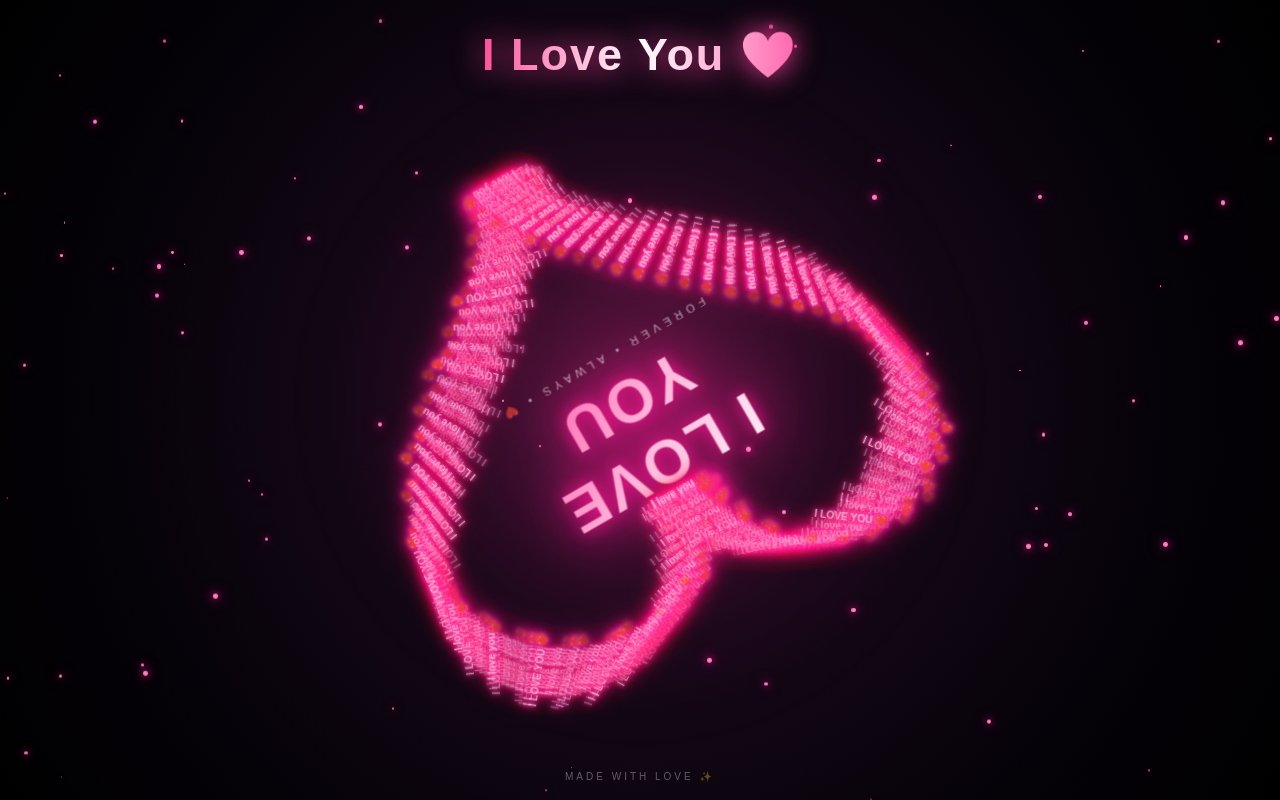
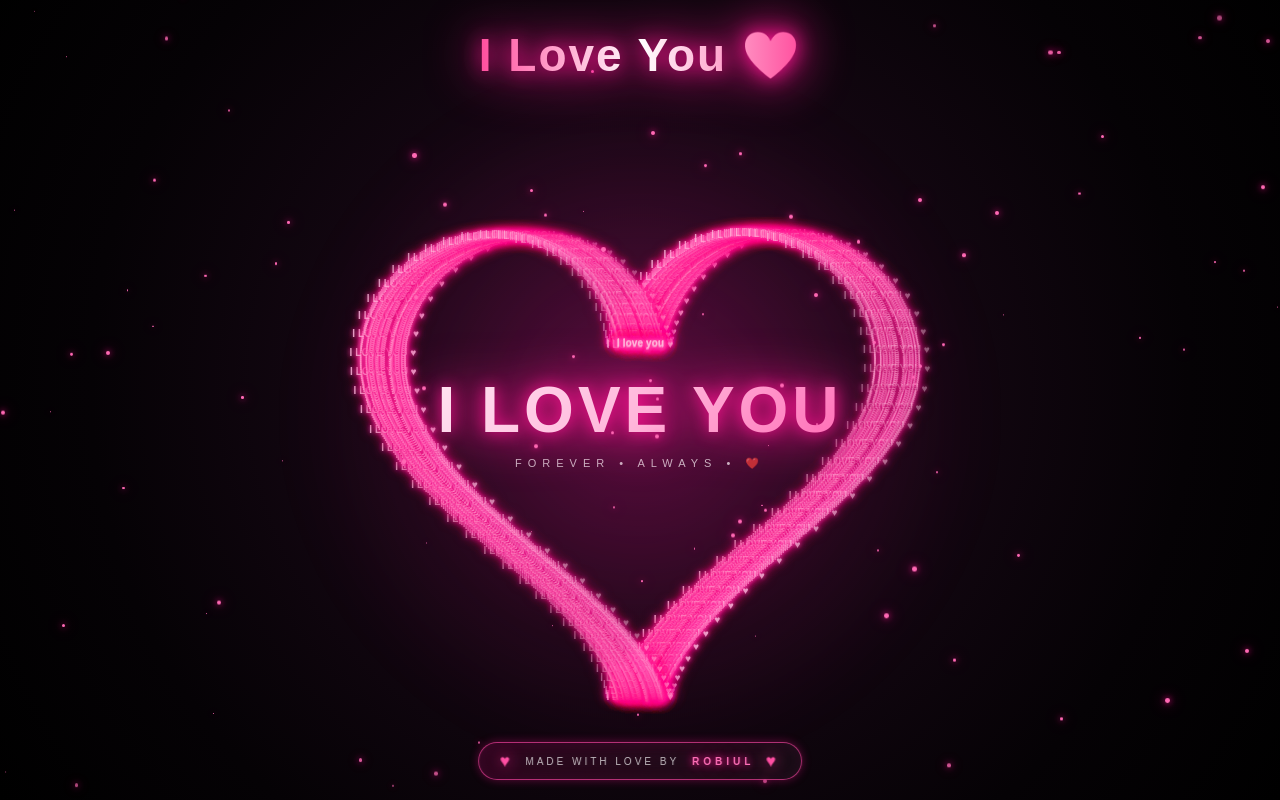
Before and after one commit to robiul6969-Chief/love-heart, a plain HTML site: page index.html in a window 1280 px wide. Drawn offline with Linux system fonts and the light colour scheme; animation ran at ten frames a second.

Commit message:
Update index.html

```diff
--- a/index.html
+++ b/index.html
@@ -3,13 +3,14 @@
 <head>
 <meta charset="UTF-8">
 <meta name="viewport" content="width=device-width, initial-scale=1.0">
+
 <title>I Love You ❤️</title>
 
 <style>
 *{
-    box-sizing:border-box;
     margin:0;
     padding:0;
+    box-sizing:border-box;
 }
 
 html,body{
@@ -20,97 +21,107 @@ html,body{
 
 body{
     background:
-        radial-gradient(circle at center,
-        #3b102e 0%,
-        #160918 32%,
-        #050208 72%,
-        #000 100%);
-    font-family:Arial,sans-serif;
-    perspective:1200px;
+        radial-gradient(
+            circle at 50% 48%,
+            #310b29 0%,
+            #150713 35%,
+            #050205 72%,
+            #000 100%
+        );
+
+    font-family:Arial, sans-serif;
+    color:white;
 }
 
-/* BACKGROUND GLOW */
 
-.bgGlow{
+/* ================= BACKGROUND ================= */
+
+.bg-glow{
     position:fixed;
-    width:650px;
-    height:650px;
+    width:700px;
+    height:700px;
+
     left:50%;
-    top:50%;
+    top:52%;
+
     transform:translate(-50%,-50%);
+
     border-radius:50%;
 
-    background:radial-gradient(
+    background:
+        radial-gradient(
             circle,
-        rgba(255,40,150,.24),
-        rgba(180,0,100,.08) 40%,
+            rgba(255,20,147,.22),
+            rgba(255,20,147,.08) 40%,
             transparent 70%
         );
 
     filter:blur(25px);
-    animation:bgPulse 4s ease-in-out infinite;
+
+    animation:pulse 4s ease-in-out infinite;
 }
 
-@keyframes bgPulse{
-    0%,100%{transform:translate(-50%,-50%) scale(.9)}
-    50%{transform:translate(-50%,-50%) scale(1.15)}
+@keyframes pulse{
+    0%,100%{
+        transform:translate(-50%,-50%) scale(.92);
+    }
+
+    50%{
+        transform:translate(-50%,-50%) scale(1.08);
+    }
 }
 
 
-/* TITLE */
+/* ================= TOP TITLE ================= */
 
 .title{
     position:fixed;
+
     top:28px;
     left:50%;
+
     transform:translateX(-50%);
 
-    z-index:20;
-
-    font-size:clamp(25px,4vw,45px);
-    font-weight:bold;
-    letter-spacing:2px;
+    z-index:50;
 
     white-space:nowrap;
 
-    background:linear-gradient(
+    font-size:clamp(27px,4vw,46px);
+
+    font-weight:bold;
+
+    letter-spacing:2px;
+
+    background:
+        linear-gradient(
             90deg,
-        #ff4f9a,
-        #fff,
-        #ff65ad
+            #ff4d9d,
+            #ffffff,
+            #ff4d9d
         );
 
     -webkit-background-clip:text;
     -webkit-text-fill-color:transparent;
 
-    filter:drop-shadow(0 0 15px #ff3f9f);
+    filter:
+        drop-shadow(0 0 10px #ff1493)
+        drop-shadow(0 0 25px #ff1493);
 }
 
 
-/* ROTATING HEART SCENE */
+/* ================= HEART ================= */
 
 .scene{
     position:absolute;
 
+    width:min(700px,92vw);
+    height:min(680px,76vh);
+
     left:50%;
     top:53%;
 
-    width:min(650px,90vw);
-    height:min(650px,75vh);
-
-    transform:
-        translate(-50%,-50%)
-        rotateX(0deg)
-        rotateY(0deg);
+    transform:translate(-50%,-50%);
 }
-
-
-/*
-    THIS IS THE IMPORTANT PART
-
-    Thousands of I LOVE YOU stay together
-    and the WHOLE group rotates.
-*/
 
 .heart{
     position:absolute;
@@ -120,92 +131,39 @@ body{
 
     left:0;
     top:0;
-
-    transform-style:preserve-3d;
-
-    animation:
-        rotateHeart 12s linear infinite,
-        heartBeat 2.2s ease-in-out infinite;
 }
 
 
-@keyframes rotateHeart{
-
-    0%{
-        transform:rotateZ(0deg) rotateY(0deg);
-    }
-
-    25%{
-        transform:rotateZ(90deg) rotateY(12deg);
-    }
-
-    50%{
-        transform:rotateZ(180deg) rotateY(0deg);
-    }
-
-    75%{
-        transform:rotateZ(270deg) rotateY(-12deg);
-    }
-
-    100%{
-        transform:rotateZ(360deg) rotateY(0deg);
-    }
-}
-
-
-@keyframes heartBeat{
-
-    0%,100%{
-        scale:1;
-    }
-
-    50%{
-        scale:1.045;
-    }
-}
-
-
-/* EACH I LOVE YOU */
+/* ================= SMALL I LOVE YOU ================= */
 
 .love{
     position:absolute;
 
-    color:#ffb6da;
+    white-space:nowrap;
+
+    transform:
+        translate(-50%,-50%) !important;
+
+    color:#ffb9dc;
 
     font-size:10px;
+
     font-weight:bold;
 
-    white-space:nowrap;
-
-    transform-style:preserve-3d;
+    letter-spacing:.1px;
 
     text-shadow:
         0 0 4px #ff69b4,
-        0 0 8px #ff1493,
-        0 0 15px #ff1493,
-        0 0 25px rgba(255,20,147,.8);
+        0 0 9px #ff1493,
+        0 0 17px #ff1493;
 
-    opacity:.85;
+    pointer-events:none;
 
-    transition:opacity .3s;
-
-    animation:textGlow 1.8s ease-in-out infinite alternate;
+    user-select:none;
 }
 
 
-@keyframes textGlow{
-
-    from{
-        opacity:.45;
-    }
-
-    to{
-        opacity:1;
-    }
-}
-
-
-/* CENTER */
+/* ================= CENTER ================= */
 
 .center{
     position:absolute;
@@ -215,23 +173,33 @@ body{
 
     transform:translate(-50%,-50%);
 
-    z-index:10;
+    text-align:center;
 
-    text-align:center;
+    z-index:20;
+
+    width:100%;
 
     pointer-events:none;
 }
 
 .center h1{
+    font-size:clamp(
+        34px,
+        6vw,
+        64px
+    );
 
-    font-size:clamp(28px,6vw,60px);
+    font-weight:bold;
 
-    letter-spacing:3px;
+    letter-spacing:4px;
 
-    background:linear-gradient(
+    line-height:1.05;
+
+    background:
+        linear-gradient(
             135deg,
-        white,
-        #ffb6da,
+            #ffffff,
+            #ffb7db,
             #ff3f9f
         );
 
@@ -240,38 +208,37 @@ body{
 
     filter:
         drop-shadow(0 0 8px #ff1493)
-        drop-shadow(0 0 25px #ff1493);
+        drop-shadow(0 0 24px #ff1493);
 }
 
 .center p{
-
-    margin-top:8px;
-
-    color:rgba(255,255,255,.65);
+    margin-top:13px;
 
     font-size:11px;
 
-    letter-spacing:5px;
+    letter-spacing:6px;
+
+    color:rgba(255,255,255,.7);
 }
 
 
-/* PARTICLES */
+/* ================= PARTICLES ================= */
 
 .particle{
-
     position:fixed;
 
     border-radius:50%;
 
-    background:#ff7fbd;
+    background:#ff69b4;
 
     box-shadow:
-        0 0 7px #ff1493,
+        0 0 6px #ff1493,
         0 0 15px #ff1493;
 
     pointer-events:none;
 
-    animation:floatUp linear infinite;
+    animation:
+        floatUp linear infinite;
 }
 
 @keyframes floatUp{
@@ -296,18 +263,47 @@ body{
 }
 
 
-/* FOOTER */
+/* ================= PREMIUM CREDIT ================= */
 
-.footer{
-
+.credit{
     position:fixed;
 
-    bottom:18px;
     left:50%;
+    bottom:20px;
 
     transform:translateX(-50%);
 
-    color:rgba(255,255,255,.35);
+    z-index:100;
+
+    display:flex;
+
+    align-items:center;
+    justify-content:center;
+
+    gap:13px;
+
+    padding:10px 22px;
+
+    min-width:260px;
+
+    border:1px solid rgba(255,72,166,.65);
+
+    border-radius:30px;
+
+    background:
+        linear-gradient(
+            135deg,
+            rgba(255,20,147,.14),
+            rgba(255,255,255,.04)
+        );
+
+    box-shadow:
+        0 0 10px rgba(255,20,147,.35),
+        inset 0 0 15px rgba(255,20,147,.08);
+
+    backdrop-filter:blur(10px);
+
+    color:rgba(255,255,255,.72);
 
     font-size:10px;
 
@@ -316,14 +312,49 @@ body{
     white-space:nowrap;
 }
 
+.credit .heart-icon{
+    color:#ff4fa3;
 
-/* MOBILE */
+    font-size:14px;
+
+    filter:
+        drop-shadow(0 0 6px #ff1493);
+
+    animation:
+        heartBeat 1.4s ease-in-out infinite;
+}
+
+.credit .name{
+    color:#ff70b8;
+
+    font-weight:bold;
+
+    letter-spacing:4px;
+
+    text-shadow:
+        0 0 7px #ff1493,
+        0 0 15px rgba(255,20,147,.8);
+}
+
+@keyframes heartBeat{
+
+    0%,100%{
+        transform:scale(1);
+    }
+
+    50%{
+        transform:scale(1.25);
+    }
+}
+
+
+/* ================= MOBILE ================= */
 
 @media(max-width:600px){
 
     .scene{
-        width:105vw;
-        height:65vh;
+        width:108vw;
+        height:67vh;
     }
 
     .love{
@@ -331,7 +362,7 @@ body{
     }
 
     .center h1{
-        font-size:30px;
+        font-size:31px;
     }
 
     .center p{
@@ -339,26 +370,54 @@ body{
         letter-spacing:3px;
     }
 
+    .credit{
+        bottom:12px;
+
+        padding:8px 15px;
+
+        min-width:auto;
+
+        font-size:8px;
+
+        letter-spacing:2px;
+    }
+
+    .credit .name{
+        letter-spacing:3px;
+    }
 }
 </style>
 </head>
 
 <body>
 
-<div class="bgGlow"></div>
 
+<!-- Background -->
+<div class="bg-glow"></div>
+
+
+<!-- Title -->
 <div class="title">
     I Love You ❤️
 </div>
 
 
-<div class="scene" id="scene">
+<!-- Heart -->
+<div class="scene">
 
     <div class="heart" id="heart">
 
+        <!-- Center message -->
         <div class="center">
-            <h1>I LOVE YOU</h1>
-            <p>FOREVER • ALWAYS • ❤️</p>
+
+            <h1>
+                I LOVE YOU
+            </h1>
+
+            <p>
+                FOREVER • ALWAYS • ❤️
+            </p>
+
         </div>
 
     </div>
@@ -366,216 +425,243 @@ body{
 </div>
 
 
-<div class="footer">
-    MADE WITH LOVE ✨
+<!-- Premium Credit -->
+<div class="credit">
+
+    <span class="heart-icon">♥</span>
+
+    <span>
+        MADE WITH LOVE BY
+    </span>
+
+    <span class="name">
+        ROBIUL
+    </span>
+
+    <span class="heart-icon">♥</span>
+
 </div>
 
 
 <script>
 
 /* =========================================
-   CREATE THE CONNECTED HEART
+   HEART SETTINGS
 ========================================= */
 
-const heart = document.getElementById("heart");
+const heart =
+    document.getElementById("heart");
 
-const total = 850;
-
-const width = heart.clientWidth;
-const height = heart.clientHeight;
-
-const centerX = width / 2;
-const centerY = height / 2;
-
-const scale = Math.min(width,height) / 38;
+const total =
+    900;
 
 
-/*
-   Mathematical heart
-*/
+/* =========================================
+   HEART DIMENSIONS
+========================================= */
+
+function setup(){
+
+    const width =
+        heart.clientWidth;
+
+    const height =
+        heart.clientHeight;
+
+    const centerX =
+        width / 2;
+
+    const centerY =
+        height / 2;
+
+    const scale =
+        Math.min(width,height) / 38;
+
+
+    /* =====================================
+       CREATE 900 SMALL I LOVE YOU
+    ===================================== */
+
+    const words=[];
+
 
     for(let i=0;i<total;i++){
-
-    const t =
-        Math.PI * 2 * i / total;
-
-
-    const x =
-        16 * Math.pow(Math.sin(t),3);
-
-
-    const y =
-        13 * Math.cos(t)
-        - 5 * Math.cos(2*t)
-        - 2 * Math.cos(3*t)
-        - Math.cos(4*t);
-
-
-    /*
-       Add several layers.
-       This makes the heart look like
-       thousands of words are tied together.
-    */
-
-    const layer =
-        (i % 7) - 3;
-
-
-    const xPos =
-        centerX +
-        x * scale +
-        layer * 1.7;
-
-
-    const yPos =
-        centerY -
-        y * scale +
-        layer * 1.7;
-
 
         const love =
             document.createElement("div");
 
-
         love.className="love";
 
+        love.textContent =
+            i % 9 === 0
+            ? "I LOVE YOU ♥"
+            : "I love you";
 
-    love.innerHTML =
-        i % 5 === 0
-        ? "I LOVE YOU ❤️"
-        : "I love you";
+        love.dataset.index=i;
+
+        heart.appendChild(love);
+
+        words.push(love);
+    }
+
+
+    /* =====================================
+       HEART EQUATION
+    ===================================== */
+
+    function heartPosition(t){
+
+        const x =
+            16 *
+            Math.pow(
+                Math.sin(t),
+                3
+            );
+
+        const y =
+            13*Math.cos(t)
+            -5*Math.cos(2*t)
+            -2*Math.cos(3*t)
+            -Math.cos(4*t);
+
+        return{
+
+            x:
+                centerX +
+                x*scale,
+
+            y:
+                centerY -
+                y*scale
+        };
+    }
+
+
+    /* =====================================
+       ANIMATION
+
+       ONLY SMALL WORDS MOVE.
+
+       HEART NEVER ROTATES.
+
+       TEXT NEVER TURNS UPSIDE DOWN.
+    ===================================== */
+
+    let time=0;
+
+
+    function animate(){
+
+        time += 0.0017;
+
+
+        words.forEach(
+            (love,i)=>{
+
+                const base =
+                    (i/total) *
+                    Math.PI*2;
+
+
+                const t =
+                    base + time;
+
+
+                const pos =
+                    heartPosition(t);
+
+
+                /*
+                   Tiny natural movement
+                */
+
+                const wave =
+                    Math.sin(t*5)*1.2;
 
 
                 love.style.left =
-        xPos+"px";
+                    (pos.x+wave)+"px";
 
 
                 love.style.top =
-        yPos+"px";
+                    (pos.y+wave)+"px";
 
 
                 /*
-       Follow the heart curve
+                   IMPORTANT:
+
+                   Text stays straight.
                 */
 
-    const angle =
-        Math.atan2(y,x) *
-        180 / Math.PI;
-
-
                 love.style.transform =
-        `
-        translate(-50%,-50%)
-        rotate(${angle+90}deg)
-        translateZ(${layer*5}px)
-        `;
+                    "translate(-50%,-50%)";
 
 
                 /*
-       Slightly different glow timing
+                   Soft brightness variation
                 */
 
-    love.style.animationDelay =
-        (Math.random()*2)+"s";
+                const glow =
+                    .68 +
+                    Math.sin(t*3)*.2;
 
-
-    heart.appendChild(love);
-}
-
-
-/* =========================================
-   FLOATING PARTICLES
-========================================= */
-
-for(let i=0;i<100;i++){
-
-    const p =
-        document.createElement("div");
-
-    p.className="particle";
-
-    p.style.left =
-        Math.random()*100+"vw";
-
-    const size =
-        1 + Math.random()*4;
-
-    p.style.width=size+"px";
-    p.style.height=size+"px";
-
-    p.style.animationDuration =
-        5 + Math.random()*12+"s";
-
-    p.style.animationDelay =
-        -Math.random()*15+"s";
-
-    document.body.appendChild(p);
-}
-
-
-/* =========================================
-   MOUSE 3D CONTROL
-========================================= */
-
-const scene =
-    document.getElementById("scene");
-
-
-document.addEventListener(
-    "mousemove",
-    e => {
-
-        const x =
-            (e.clientX /
-            window.innerWidth - .5);
-
-
-        const y =
-            (e.clientY /
-            window.innerHeight - .5);
-
-
-        scene.style.transform =
-            `
-            translate(-50%,-50%)
-            rotateX(${-y*12}deg)
-            rotateY(${x*12}deg)
-            `;
+                love.style.opacity =
+                    glow;
             }
         );
 
 
+        requestAnimationFrame(
+            animate
+        );
+    }
+
+
+    animate();
+}
+
+
+/* Start */
+setup();
+
+
 /* =========================================
-   TOUCH CONTROL
+   BACKGROUND PARTICLES
 ========================================= */
 
-document.addEventListener(
-    "touchmove",
-    e => {
+for(let i=0;i<120;i++){
 
-        const touch =
-            e.touches[0];
+    const particle =
+        document.createElement("div");
+
+    particle.className="particle";
+
+    particle.style.left =
+        Math.random()*100+"vw";
 
 
-        const x =
-            touch.clientX /
-            window.innerWidth - .5;
+    const size =
+        1+Math.random()*4;
+
+    particle.style.width =
+        size+"px";
+
+    particle.style.height =
+        size+"px";
 
 
-        const y =
-            touch.clientY /
-            window.innerHeight - .5;
+    particle.style.animationDuration =
+        6+Math.random()*12+"s";
 
 
-        scene.style.transform =
-            `
-            translate(-50%,-50%)
-            rotateX(${-y*8}deg)
-            rotateY(${x*8}deg)
-            `;
-    },
-    {passive:true}
+    particle.style.animationDelay =
+        -Math.random()*15+"s";
+
+
+    document.body.appendChild(
+        particle
     );
+}
 
 </script>
 
```
Lines whose indentation alone changed are shown as unchanged.
